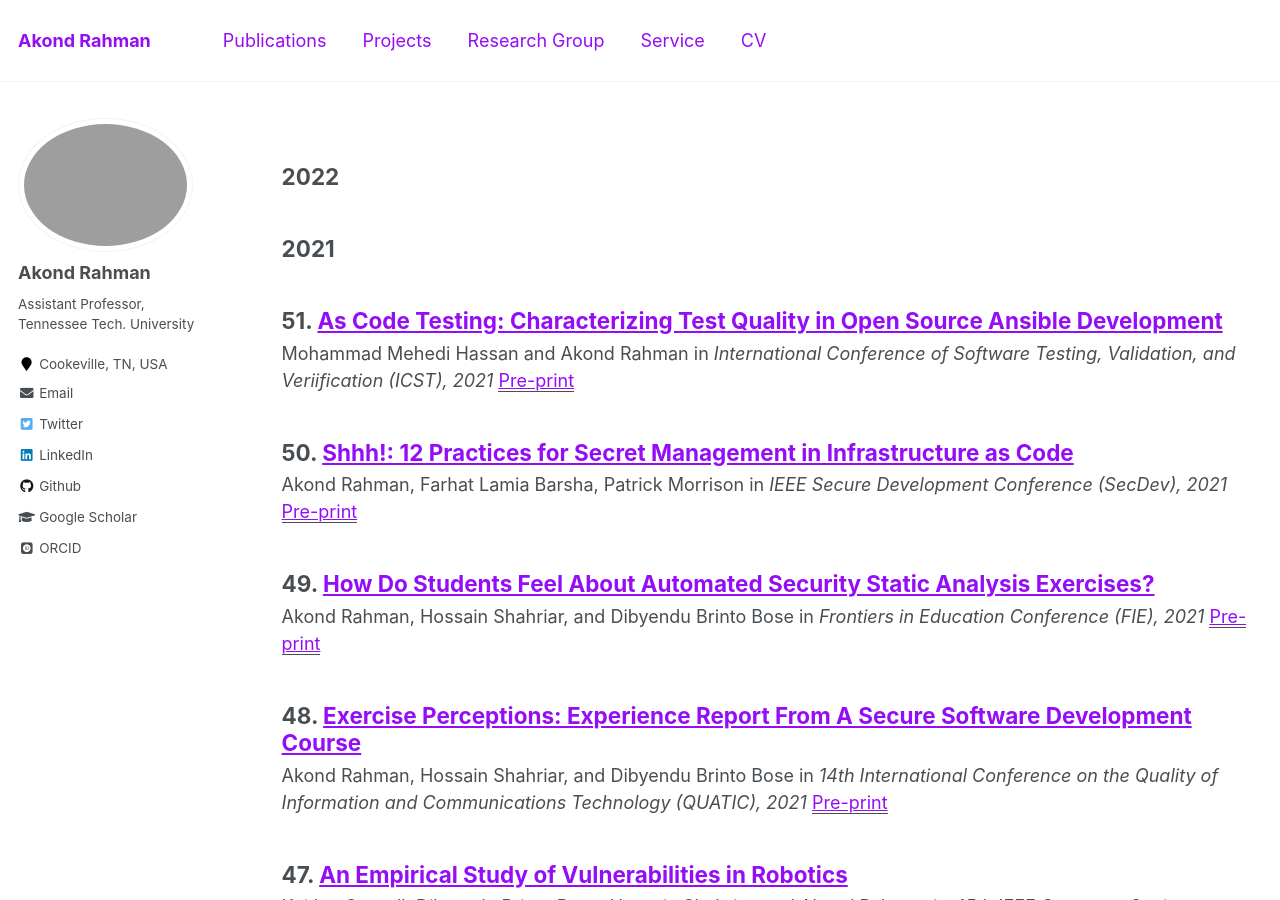
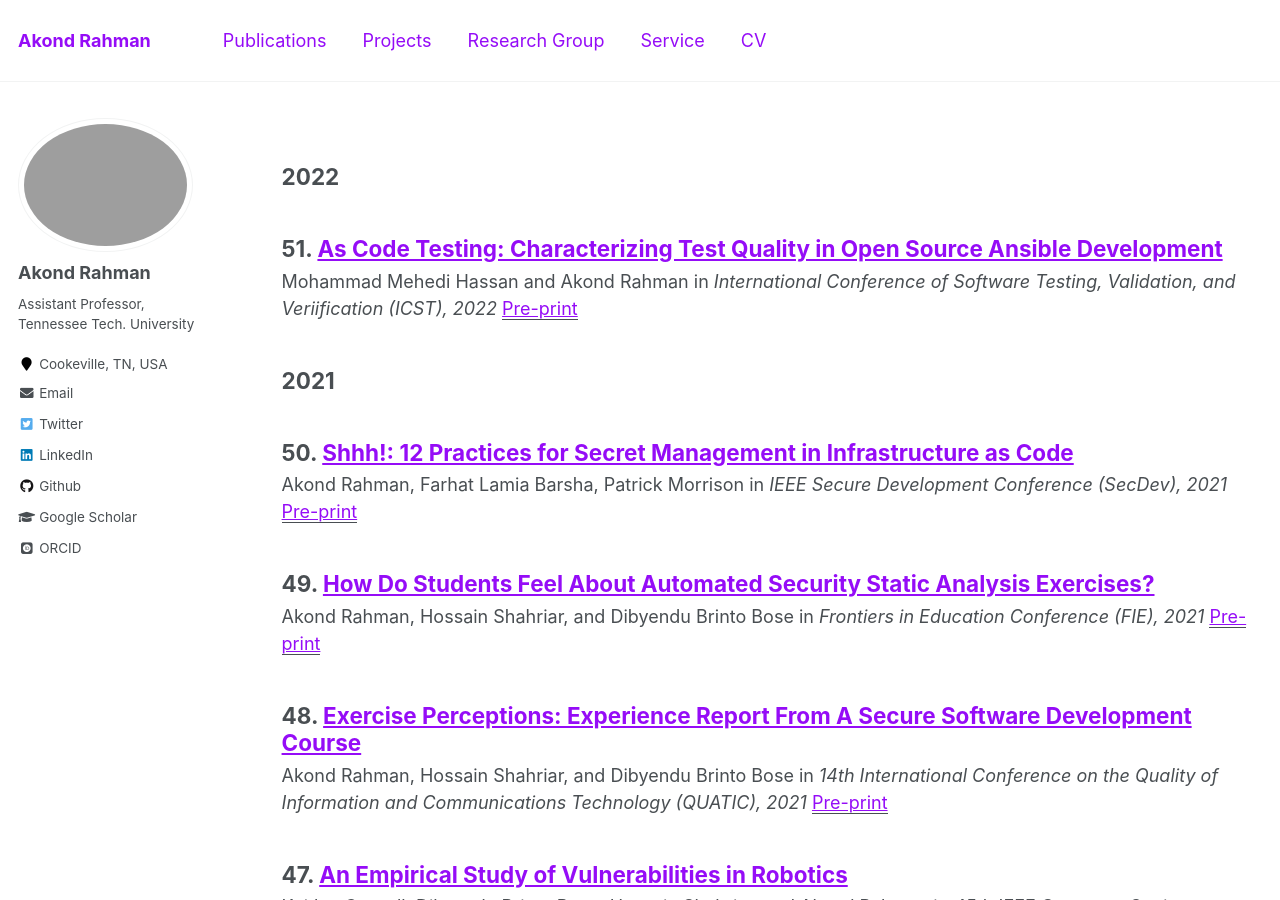
Before and after one commit to akondrahman/akondrahman.github.io, a Jekyll site: the page built from _pages/publications.md, in a window 1280 px wide and 900 px high. Built offline with Jekyll 4.4.1, drawn with Linux system fonts in a browser that asks for light colours; some web fonts are replaced.

Commit message:
icst 2022

```diff
--- a/_publications/icst2022.md
+++ b/_publications/icst2022.md
@@ -2,11 +2,11 @@
 title: "As Code Testing: Characterizing Test Quality in  Open Source Ansible Development"
 collection: publications
 permalink: /publication/icst2022
-date: 2021-12-20
+date: 2022-04-05
 venue: 'International Conference of Software Testing, Validation, and Veriification (ICST)'
 paperurl: '/files/papers/icst2022-tama.pdf'
 authors: Mohammad Mehedi Hassan and Akond Rahman
-year: 2021
+year: 2022
 index: 51
 ---
 Infrastructure as code (IaC) scripts, such as Ansible scripts, are used to provision computing infrastructure at scale. Existence of bugs in IaC test scripts, such as, configuration and security bugs, can be consequential for the provisioned computing infrastructure. A characterization study of bugs in IaC test scripts is the first step to understand the quality concerns that arise during testing of IaC scripts, and also provide recommendations for practitioners on quality assurance. We conduct an empirical study with 4,831 Ansible test scripts mined from 104 open source software (OSS) repositories where we quantify bug frequency, and categorize bugs in test scripts. We further categorize testing patterns, i.e., recurring coding patterns in test scripts, which also correlate with appearance of bugs. From our empirical study, we observe 1.8% of 4,831 Ansible test scripts to include a bug, and 45.2% of the 104 repositories to contain at least one test script that includes bugs. We identify 7 categories of bugs, which includes security bugs, and performance bugs that are related with metadata extraction. We also identify 3 testing patterns that correlate with appearance of bugs: `assertion roulette`, `local only testing`, and `remote mystery guest`. We conclude our paper by discussing the implications of our findings for practitioners.
```
